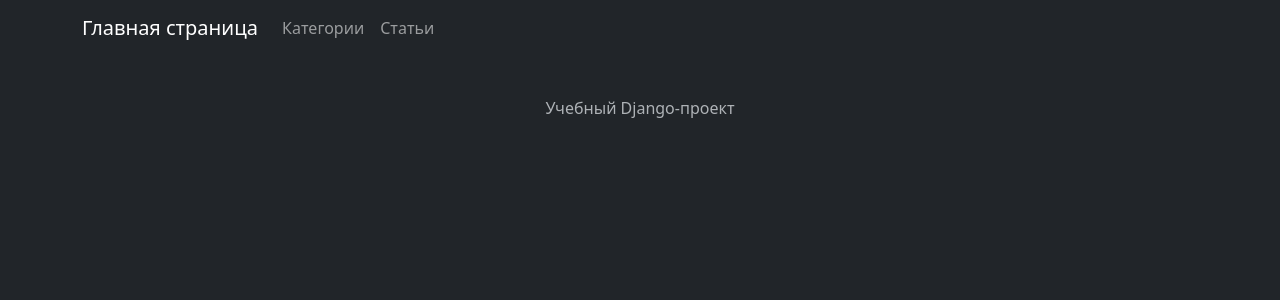
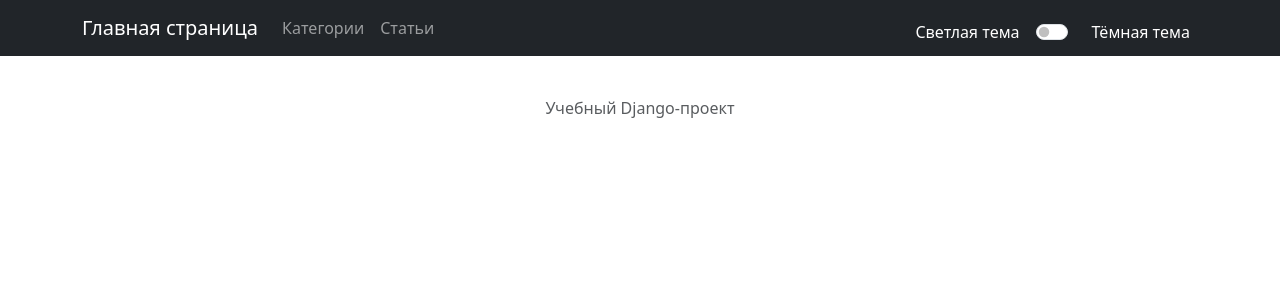
Before and after one commit to Yulenka26/Django_project, a Django app: template src/project/templates/base.html in a window 1280 px wide. Shown: the top 300 px of the page. Run offline with Django 5.2, Linux system fonts and the light colour scheme; the template is opened without the code that fills it, so the values that code supplies are empty; some libraries are stand-ins or nearby versions.

Commit message:
Добавила переключатель темы

```diff
--- /dev/null
+++ b/src/project/static/js/theme-toggle.js
@@ -0,0 +1,20 @@
+const themeSwitch = document.getElementById('theme-switch');
+const storedTheme = localStorage.getItem('theme');
+
+if (storedTheme === 'dark') {
+    document.documentElement.setAttribute('data-bs-theme', 'dark');
+    themeSwitch.checked = true;
+} else {
+    document.documentElement.setAttribute('data-bs-theme', 'light');
+    themeSwitch.checked = false;
+}
+
+themeSwitch.addEventListener('change', () => {
+    if (themeSwitch.checked) {
+        document.documentElement.setAttribute('data-bs-theme', 'dark');
+        localStorage.setItem('theme', 'dark');
+    } else {
+        document.documentElement.setAttribute('data-bs-theme', 'light');
+        localStorage.setItem('theme', 'light');
+    }
+});
--- a/src/project/templates/base.html
+++ b/src/project/templates/base.html
@@ -1,37 +1,53 @@
 {% load static %}
 <!doctype html>
-<html lang="ru" data-bs-theme="dark">
+<html lang="ru">
 <head>
     <meta charset="UTF-8">
-    <meta name="viewport"
-          content="width=device-width, user-scalable=no, initial-scale=1.0, maximum-scale=1.0, minimum-scale=1.0">
-    <meta http-equiv="X-UA-Compatible" content="ie=edge">
+    <meta name="viewport" content="width=device-width, initial-scale=1.0">
     <title>{% block title %}Django blog{% endblock %}</title>
     <link rel="stylesheet" href="{% static 'css/bootstrap.min.css' %}">
 </head>
 <body>
+
 <nav class="navbar navbar-expand-lg navbar-dark bg-dark mb-4">
     <div class="container">
         <a href="{% url "blog:index" %}" class="navbar-brand">Главная страница</a>
         <ul class="navbar-nav me-auto mb-2 mb-lg-0">
-            <li class = "nav-item">
+            <li class="nav-item">
                 <a href="{% url "blog:categories_list" %}" class="nav-link">Категории</a>
             </li>
-            <li class = "nav-item">
+            <li class="nav-item">
                 <a href="{% url "blog:post_list" %}" class="nav-link">Статьи</a>
             </li>
         </ul>
+
+        <!-- Переключатель темы -->
+        <ul class="navbar-nav">
+            <li class="nav-item mt-2 mx-2 text-white">
+                <div class="d-flex align-items-center">
+                    <span class="me-3">Светлая тема</span>
+                    <div class="form-check form-switch m-0">
+                        <input class="form-check-input" type="checkbox" role="switch" id="theme-switch">
+                    </div>
+                    <span class="ms-3">Тёмная тема</span>
+                </div>
+            </li>
+        </ul>
+
     </div>
 </nav>
 
-
 <div class="container">
-        {% block content %}
-        {% endblock %}
+    {% block content %}{% endblock %}
 </div>
 
 <footer class="py-3 my-4">
     <p class="text-center text-muted">Учебный Django-проект</p>
-    </footer
+</footer>
+
+<script src="{% static 'js/bootstrap.bundle.min.js' %}"></script>
+<script src="{% static 'js/script-my.js' %}"></script>
+<script src="{% static 'js/theme-toggle.js' %}"></script>
+
 </body>
 </html>
```
Lines whose indentation alone changed are shown as unchanged.
